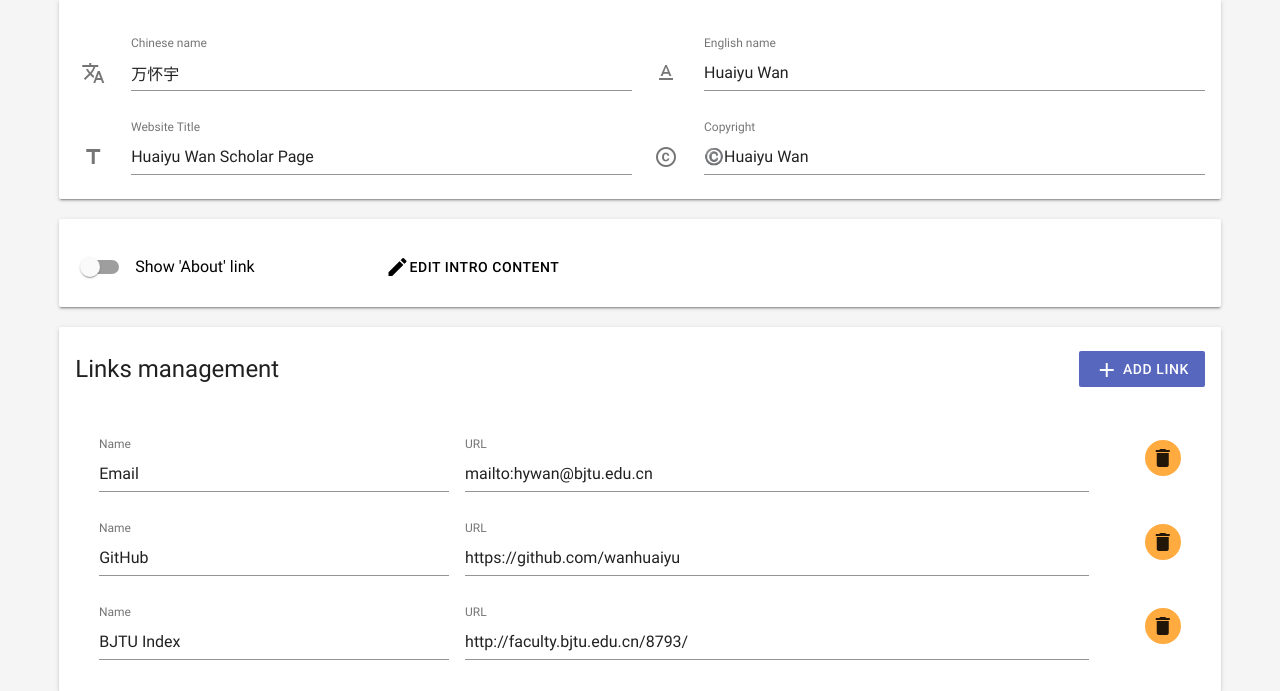
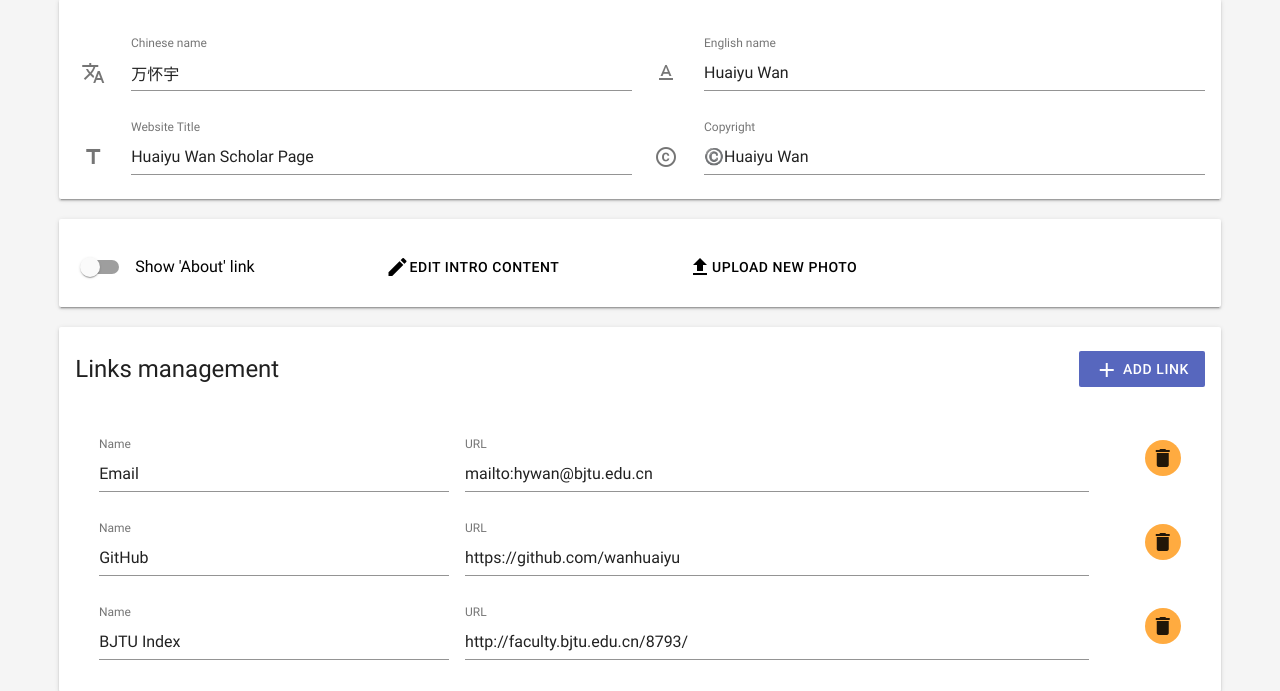
Before and after one commit to Logan-Lin/Scholar-Index, a Flask app: page /admin in a window 1280 px wide. Shown: the part 85-776 px from the top of the page. Run offline with Flask 2, Linux system fonts and the light colour scheme; the visitor is signed in with stand-in values (Sample User, id 1).

Commit message:
Add portrait upload function.

```diff
--- a/index_app/static/data/data.json
+++ b/index_app/static/data/data.json
@@ -2,7 +2,7 @@
   "title": "Huaiyu Wan Scholar Page",
   "cn_name": "\u4e07\u6000\u5b87",
   "en_name": "Huaiyu Wan",
-  "photo": "/static/image/8793.jpg",
+  "photo": "static/image/Snipaste_2020-01-04_20-36-44.png",
   "intro-links": [
     [
       "Email",
--- /dev/null
+++ b/index_app/static/js/file-upload.js
@@ -0,0 +1,23 @@
+$('#upload-photo-btn').on('click', function() {
+    $('#photo-input')[0].click();
+});
+
+$('#photo-input').on('change', function() {
+    let photoObj = $('#photo-input')[0].files[0];
+    let formData = new FormData();
+    formData.append("action", "UploadVMKImagePath");
+    formData.append("photo", photoObj);
+
+    $.ajax({
+        url: "/upload_file",
+        type: "POST",
+        data: formData,
+        dataType: "json",
+        cache: false,
+        processData:false,
+        contentType: false,
+        success: function(data) {
+            console.log('success');
+        }
+    })
+})
--- a/index_app/templates/admin-metadata.html
+++ b/index_app/templates/admin-metadata.html
@@ -40,6 +40,11 @@
                             Edit Intro content
                         </button>
                     </a>
+                    <input type="file" id="photo-input" hidden>
+                    <button class="mdui-btn mdui-list-item mdui-col mdui-m-r-2" id="upload-photo-btn">
+                        <i class="mdui-icon material-icons">file_upload</i>
+                        Upload New Photo
+                    </button>
                 </div>
             </div>
         </div>
@@ -154,4 +159,5 @@
 </div></div>
 
 <script src='/static/js/admin-metadata.js'></script>
+<script src='/static/js/file-upload.js'></script>
 {% endblock %}
--- a/index_app/views.py
+++ b/index_app/views.py
@@ -81,7 +81,7 @@ def update_metadata(new_data_dict):
 
 @bp.route('/metadata-modify', methods=['GET', 'POST'])
 def metadata_modify():
-    if request.method == 'POST':
+    if request.method == 'POST' and session['user'] == 'admin':
         update_metadata(request.get_json())
         return jsonify({'message': 'success'})
 
@@ -108,3 +108,13 @@ def save_md(filename):
         with open(file_dir, 'w') as file_pt:
             file_pt.write(file_content)
         return jsonify({'message': 'success'})
+
+@bp.route('/upload_file', methods=['GET', 'POST'])
+def upload_file():
+    if request.method == 'POST' and session['user'] == 'admin':
+        photo = request.files['photo']
+        photo_path = os.path.join('static', 'image', photo.filename)
+        photo.save(os.path.join('index_app', photo_path))
+        update_metadata({'photo': photo_path})
+
+        return jsonify({'message': 'success'})
```
Also changed, not shown: index_app/static/image/Snipaste_2020-01-04_20-36-44.png (added), index_app/static/image/head.jpg (renamed from index_app/static/image/8793.jpg), index_app/static/image/icon.png (renamed from index_app/static/image/photo.png), 2 other files.
